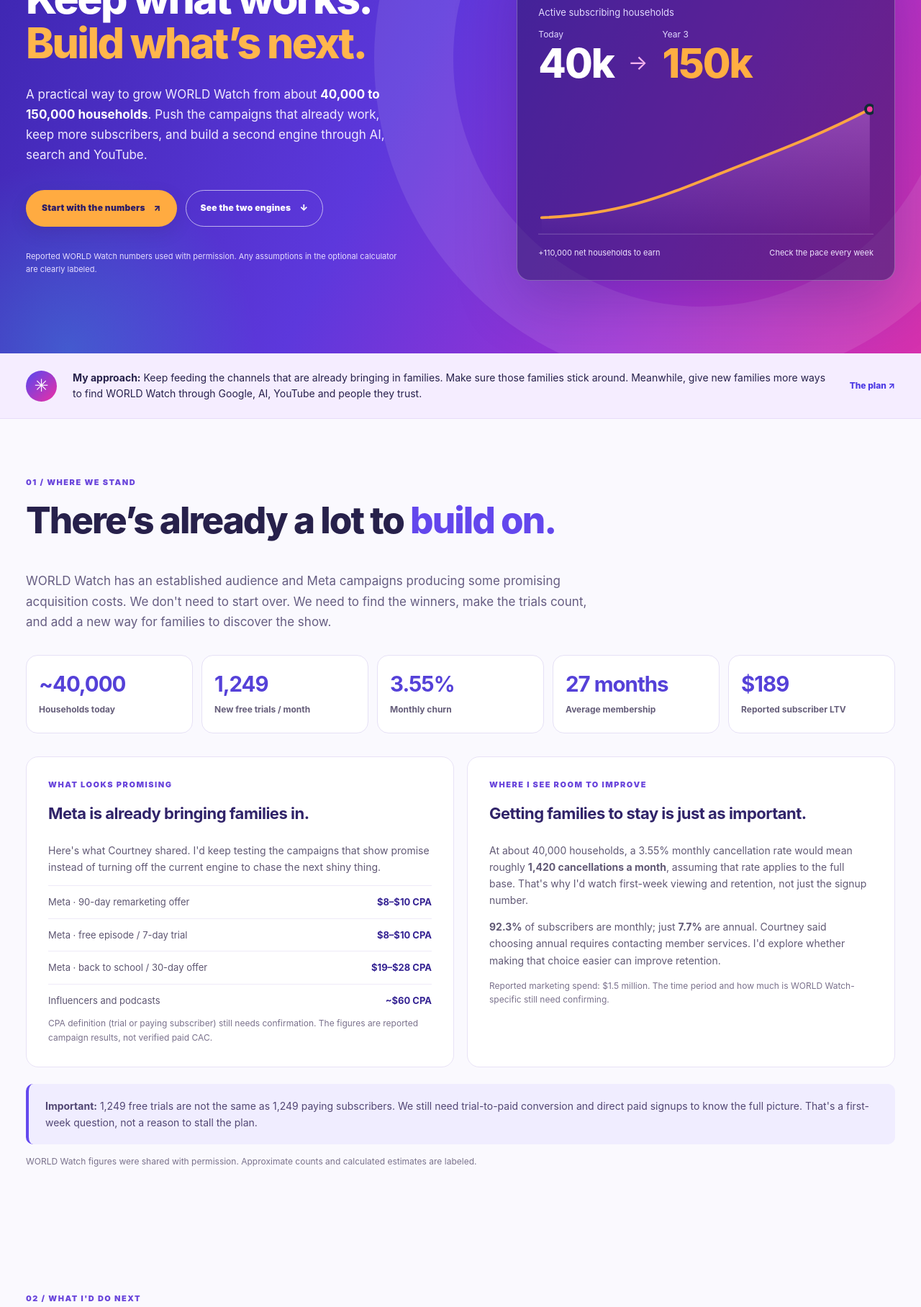
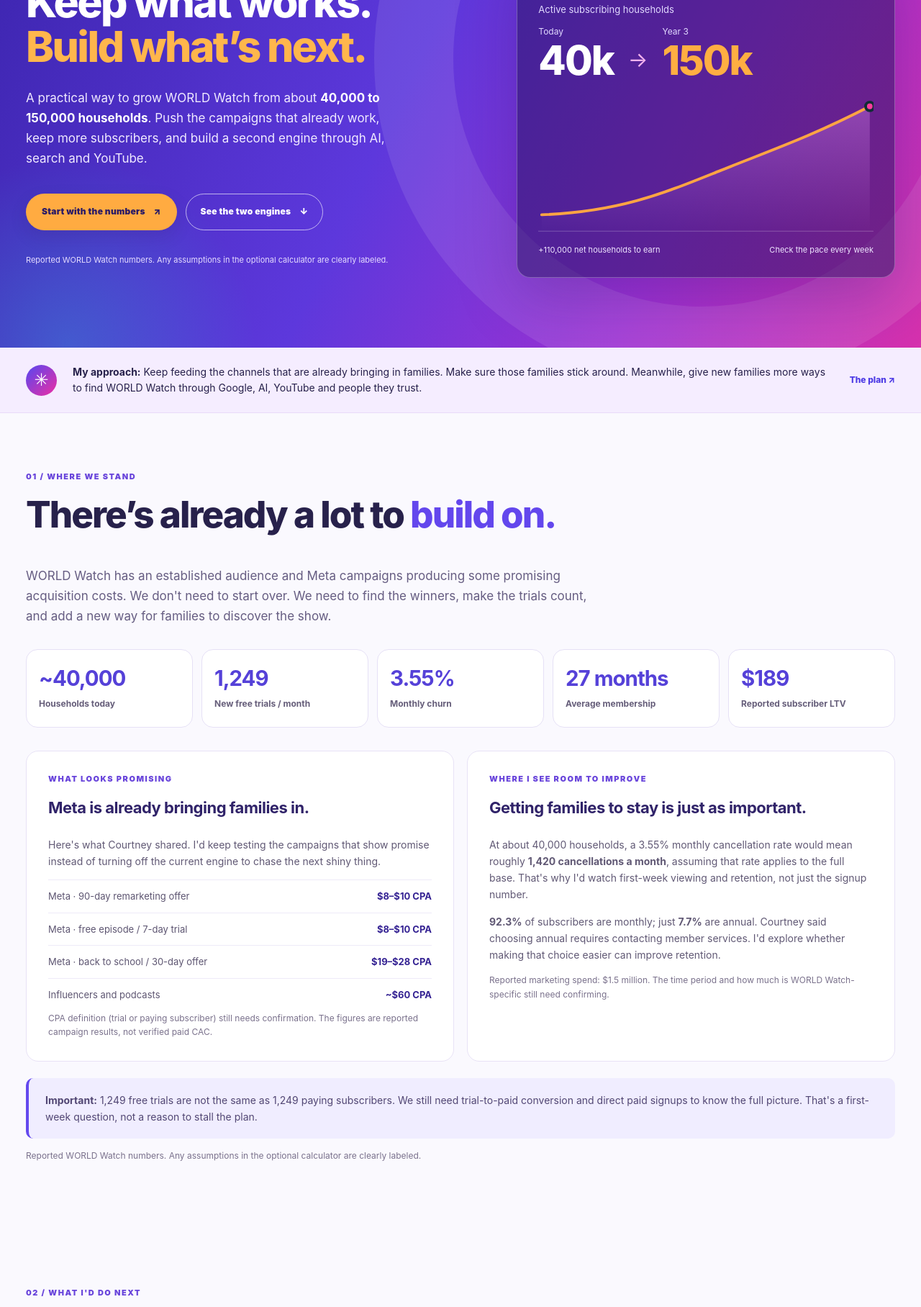
Before and after one commit to latefritz/worldwatch-150k, a plain HTML site: page index.html in a window 1280 px wide. Shown: the part 244-2060 px from the top of the page at 72% size. Drawn offline with Linux system fonts and the light colour scheme.

Commit message:
Standardize WORLD Watch number disclaimers without permission language

```diff
--- a/index.html
+++ b/index.html
@@ -256,7 +256,7 @@ html{scroll-padding-top:96px}
             <a class="button-primary" href="#today">Start with the numbers <span aria-hidden="true">↗</span></a>
             <a class="button-outline" href="#strategy">See the two engines <span aria-hidden="true">↓</span></a>
           </div>
-          <p class="hero-foot">Reported WORLD Watch numbers used with permission. Any assumptions in the optional calculator are clearly labeled.</p>
+          <p class="hero-foot">Reported WORLD Watch numbers. Any assumptions in the optional calculator are clearly labeled.</p>
         </div>
         <div class="hero-panel" aria-label="Three-year subscriber objective">
           <div class="hero-panel-top"><span>THE 3-YEAR NORTH STAR</span><span class="pulse"><i></i> 36 MONTHS</span></div>
@@ -304,7 +304,7 @@ html{scroll-padding-top:96px}
   </article>
  </div>
  <p class="truth-note"><b>Important:</b> 1,249 free trials are not the same as 1,249 paying subscribers. We still need trial-to-paid conversion and direct paid signups to know the full picture. That's a first-week question, not a reason to stall the plan.</p>
- <p class="fine-note">WORLD Watch figures were shared with permission. Approximate counts and calculated estimates are labeled.</p>
+ <p class="fine-note">Reported WORLD Watch numbers. Any assumptions in the optional calculator are clearly labeled.</p>
 </section>
 <section id="strategy" class="section shell engine-section">
  <div class="proposal-number">02 / WHAT I'D DO NEXT</div><h2>Two growth engines.<br/><em>Running together.</em></h2>
@@ -393,7 +393,7 @@ html{scroll-padding-top:96px}
 
     <section class="closing-section"><div class="shell closing-content"><div class="eyebrow light">THE WHOLE IDEA</div><h2>Keep what's working.<br/><em>Build what comes next.</em></h2><p>Get more of the right families, keep them watching, and let AI, Google, YouTube and trusted partners become another way people find WORLD Watch. Track it every week. Make the next move.</p><a href="#today" class="button-primary">Back to the starting point ↗</a></div></section>
     </main>
-  <footer><div class="shell footer-wrap"><span>THE 150K PLAN · Independent growth strategy concept</span><span>Independent proposal, not an official WORLD site · Reported figures shared with permission; scenario numbers labeled</span><a href="https://worldwatch.news/" target="_blank" rel="noopener noreferrer">Official WORLD Watch website ↗</a></div></footer>
+  <footer><div class="shell footer-wrap"><span>THE 150K PLAN · Independent growth strategy concept</span><span>Independent proposal, not an official WORLD site · Reported WORLD Watch numbers. Any assumptions in the optional calculator are clearly labeled.</span><a href="https://worldwatch.news/" target="_blank" rel="noopener noreferrer">Official WORLD Watch website ↗</a></div></footer>
 <script>/* WORLD Watch 150K strategy concept. All channel inputs below are examples, NOT WORLD data. */
 (() => {
   'use strict';
```
